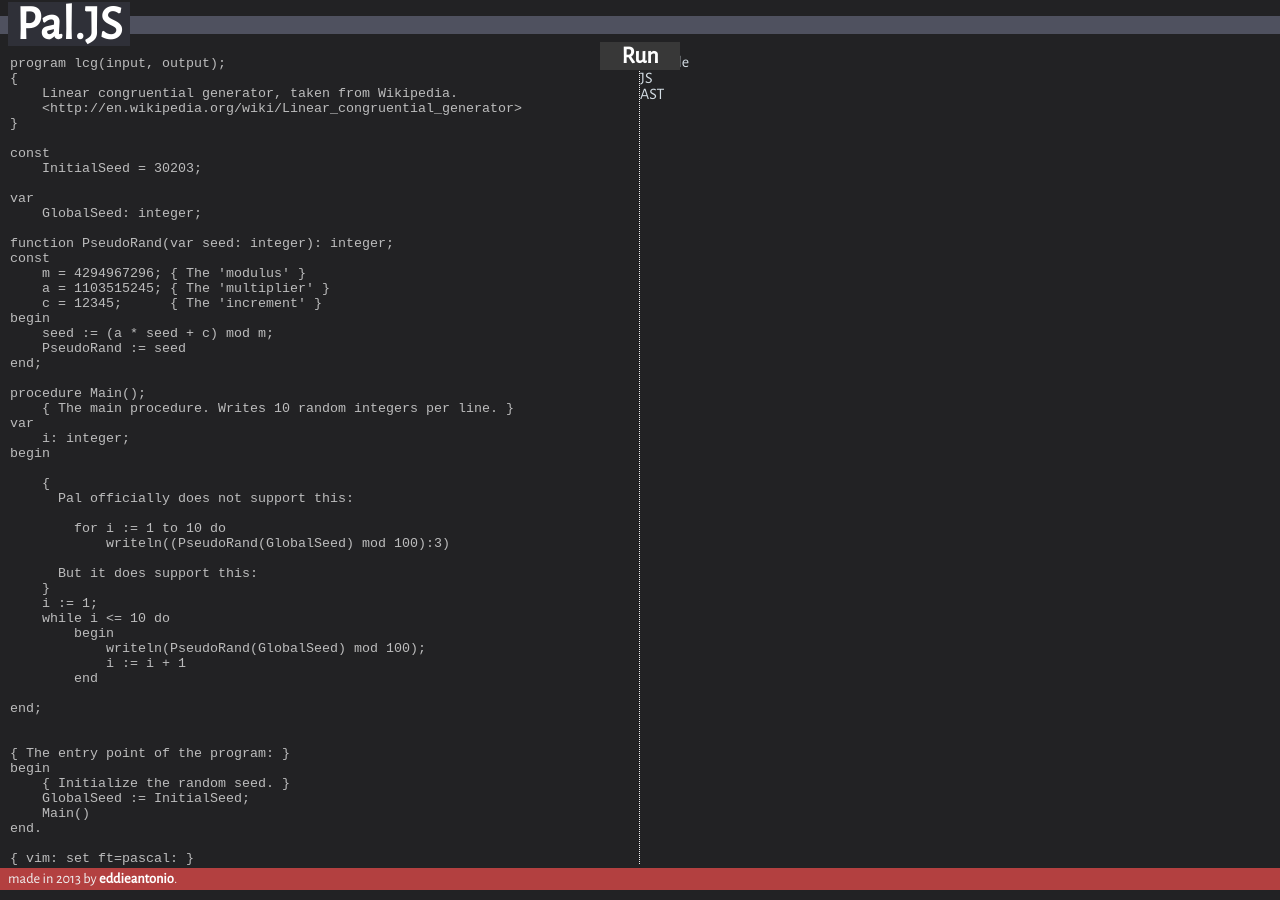
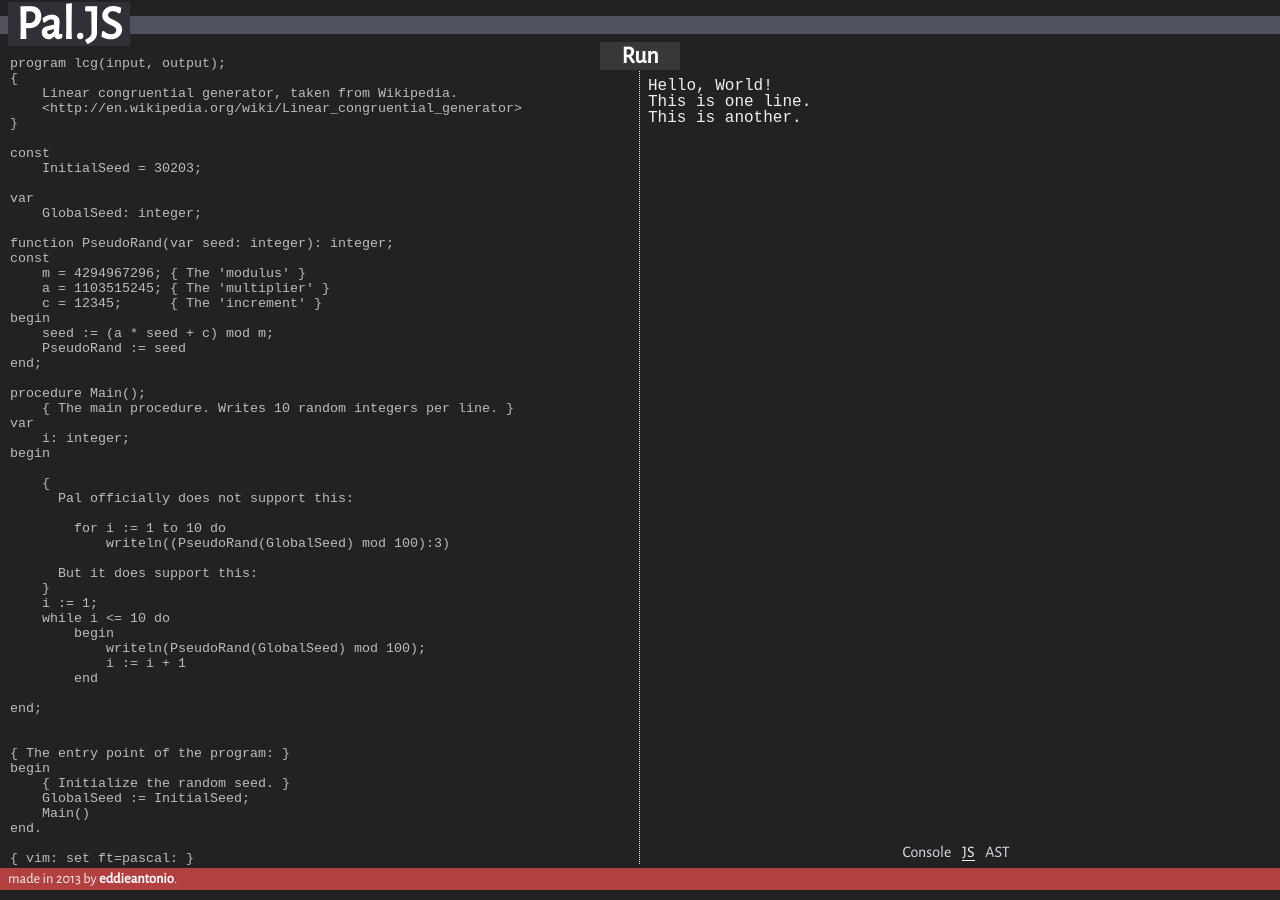
Before and after one commit to eddieantonio/paljs, a Jekyll site: the page blank.html, which Jekyll copies as it is, in a window 1280 px wide. Built offline with Jekyll 4.4.1, drawn with Linux system fonts in a browser that asks for light colours; some web fonts are replaced.

Commit message:
Finished styles as much as I want them to be.

```diff
--- a/blank.html
+++ b/blank.html
@@ -91,14 +91,40 @@ end.
 
                         <div class='panel right'>
                             <div class='output-wrapper'>
-                                <div class='output active' id='console'></div>
-                                <div class='output' id='js'></div>
+                              <div class='output active' id='console'>
+                                <ol class='code console-lines'>
+                                  <li>Hello, World!</li>
+                                  <li>This is one line.</li>
+                                  <li>This is another.</li>
+                                </ol>
+                              </div>
+                              <div class='output' id='js'><pre><code>(function (input, output) {
+  var $i;
+  var $j;
+  $i = 1;
+  $j = 2;
+  if (($i&gt;$j)) {
+    if ((!$true)) {
+      output((355/113));
+    };
+  } else {
+    if (($false||$true)) {
+      output((~~(42/(7%2))));
+    } else {
+      output((4/5));
+    };
+  };
+  if ($true) {
+    output((38+(67.5*(-(32/3.2)))));
+  };
+}) </code></pre>
+                              </div>
                                 <div class='output' id='ast'></div>
                             </div>
-                            <nav class='output-selector'> <ul>
-                                <li> <a href='#'> Console </a> </li>
-                                <li> <a href='#'> JS </a> </li>
-                                <li> <a href='#'> AST </a> </li>
+                            <nav class='output-selector'> <ul class="button-list">
+                                <li> <a href='#'>Console</a> </li>
+                                <li> <a class="active" href='#'>JS</a> </li>
+                                <li> <a href='#'>AST</a> </li>
                             </ul> </nav>
                         </div>
 
--- a/css/cobalt.css
+++ b/css/cobalt.css
@@ -77,7 +77,8 @@ body {
 
 a {text-decoration: none }
 a:link, a:visited { color: #D4DDE4;}
-a:hover, a:active { color: #f0f0f0 }
+a:hover, a:active, a.active { color: #f0f0f0 }
+a.active { border-bottom: 1px #f0f0f0 solid; }
 a:hover { border-bottom: 1px #f0f0f0 dotted }
 
 code, .code {
@@ -207,6 +208,7 @@ code, .code {
 .panel {
     width: 50%;
     height: 100%;
+    position: relative;
 }
 
 .panel.left {
@@ -238,8 +240,49 @@ code, .code {
     resize: none;
 }
 
+/* Output */
+
 .editor textarea:focus {
     border: 0;
     outline: 0;
     opacity: 1;
 }
+
+.output-wrapper {
+    position: absolute;
+    top: 0;
+    left: 0;
+    bottom: 20px;
+    right: 0;
+    margin-bottom: 8px;
+    margin-left: 8px;
+    margin-top: 24px;
+}
+.output-selector {
+    height: 20px;
+    text-align: center;
+    position: absolute;
+    left: 0;
+    right: 0;
+    bottom: 0;
+}
+
+.output {
+    display: none;
+    height: 100%;
+    overflow: scroll;
+}
+
+.output.active {
+    display: block;
+
+}
+
+.button-list {
+    display: inline-block;
+    text-align: center;
+}
+.button-list > li {
+    display: inline;
+    padding-right: 8px;
+}
```
